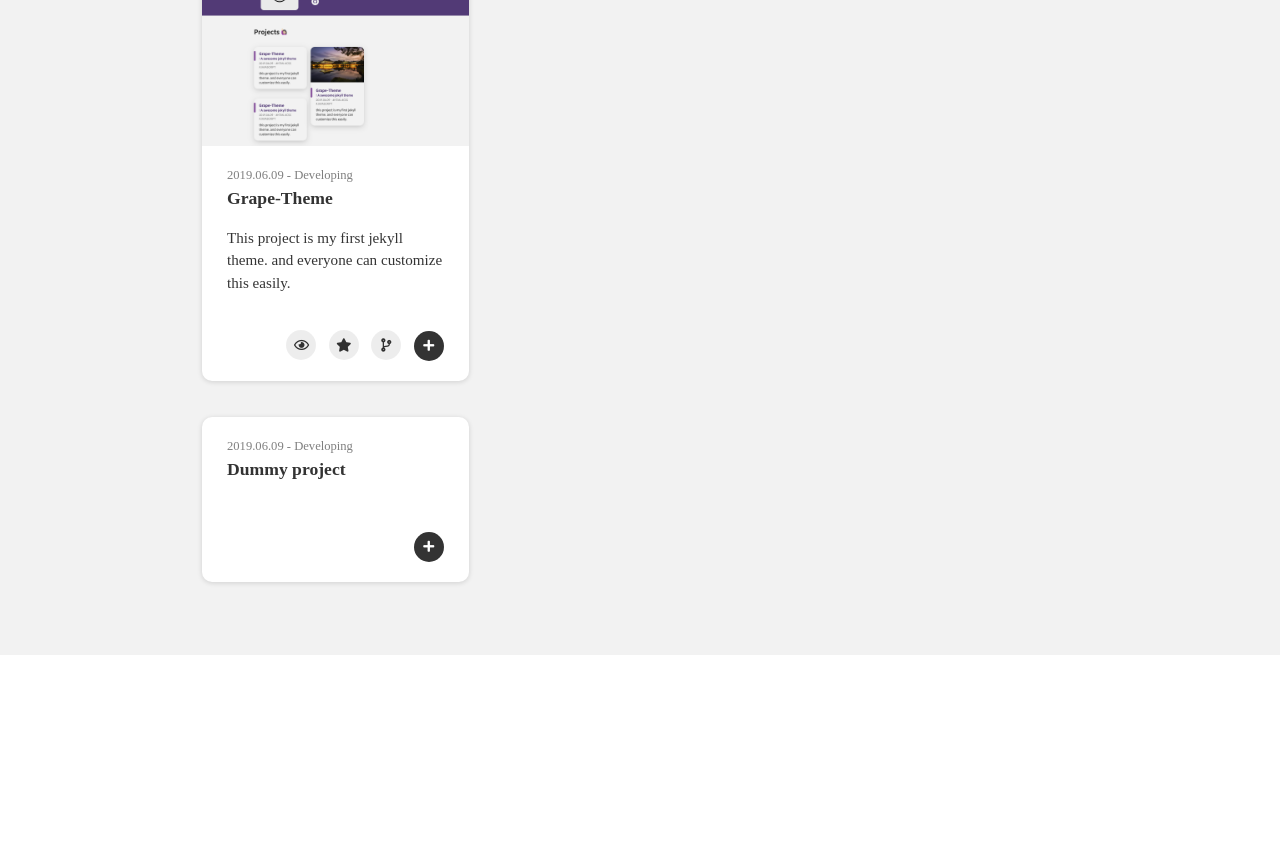
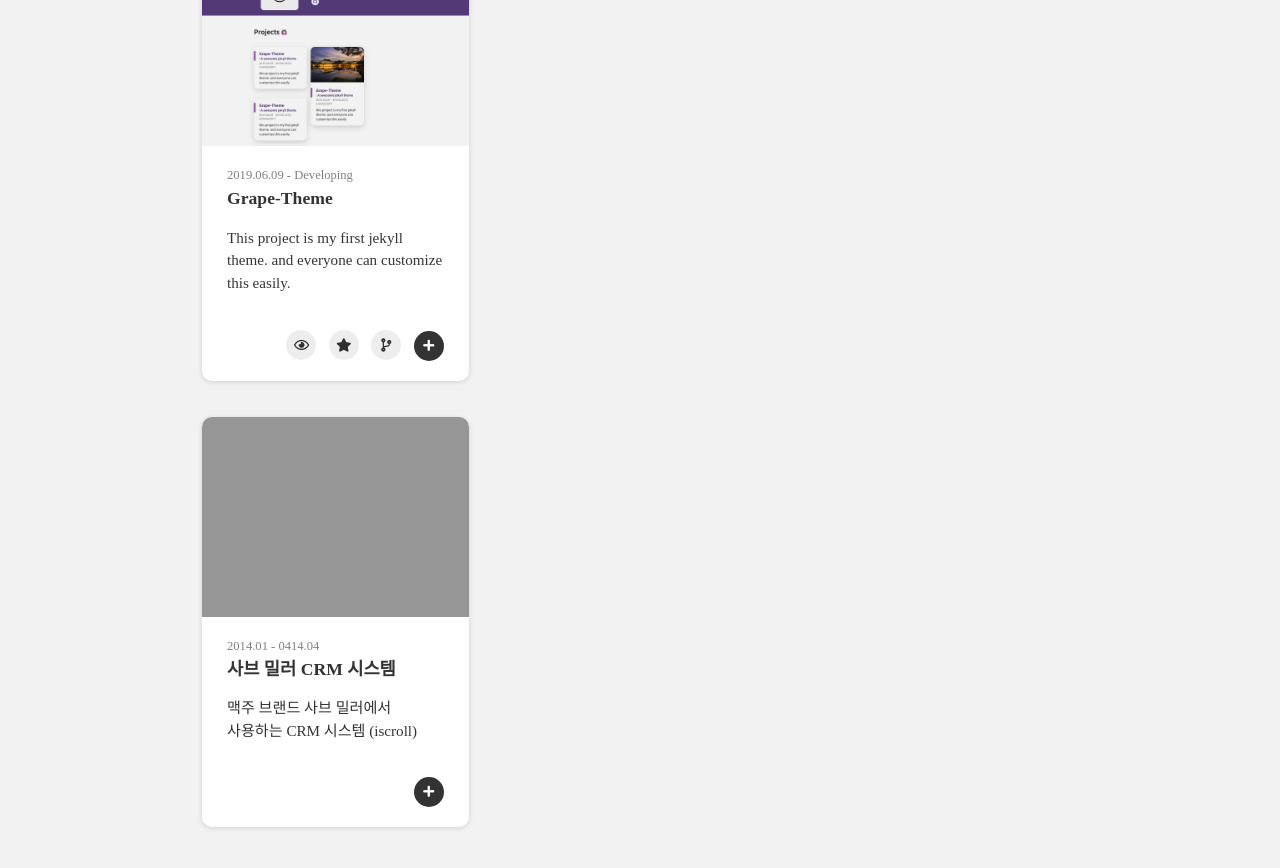
Before and after one commit to JeongrakChoi/JeongrakChoi.github.io, a Jekyll site: the page built from portfolio.html, in a window 1280 px wide and 900 px high, scrolled down 1047 px. Shown: the top 868 px of the window. Built offline with Jekyll 4.4.1, drawn with Linux system fonts in a browser that asks for light colours; nearby versions of some CDN libraries; some web fonts are replaced; before the commit the page ends 1702 px from its top, so only the background shows below that.

Commit message:
Update projects.yml

```diff
--- a/_data/projects.yml
+++ b/_data/projects.yml
@@ -31,8 +31,8 @@
     print : True # If 'False' is selected, it will not be displayed in 'home.html > aside > .proj-content'.
     modal : True # If 'True' is selected, modal can open in 'portfolio.html'.
     url :  # Full URL
-    image : # path: assets/project/
-    date : 2019.06.09 - Developing
-    title : Dummy project
-    summary : This is Dummy
-    description :
+    image : "miller01.jpg" # path: assets/project/
+    date : 2014.01 - 0414.04
+    title : 사브 밀러 CRM 시스템
+    summary : Publishing(Web + Mobile)
+    description :  맥주 브랜드 사브 밀러에서 사용하는 CRM 시스템 (iscroll)
```
